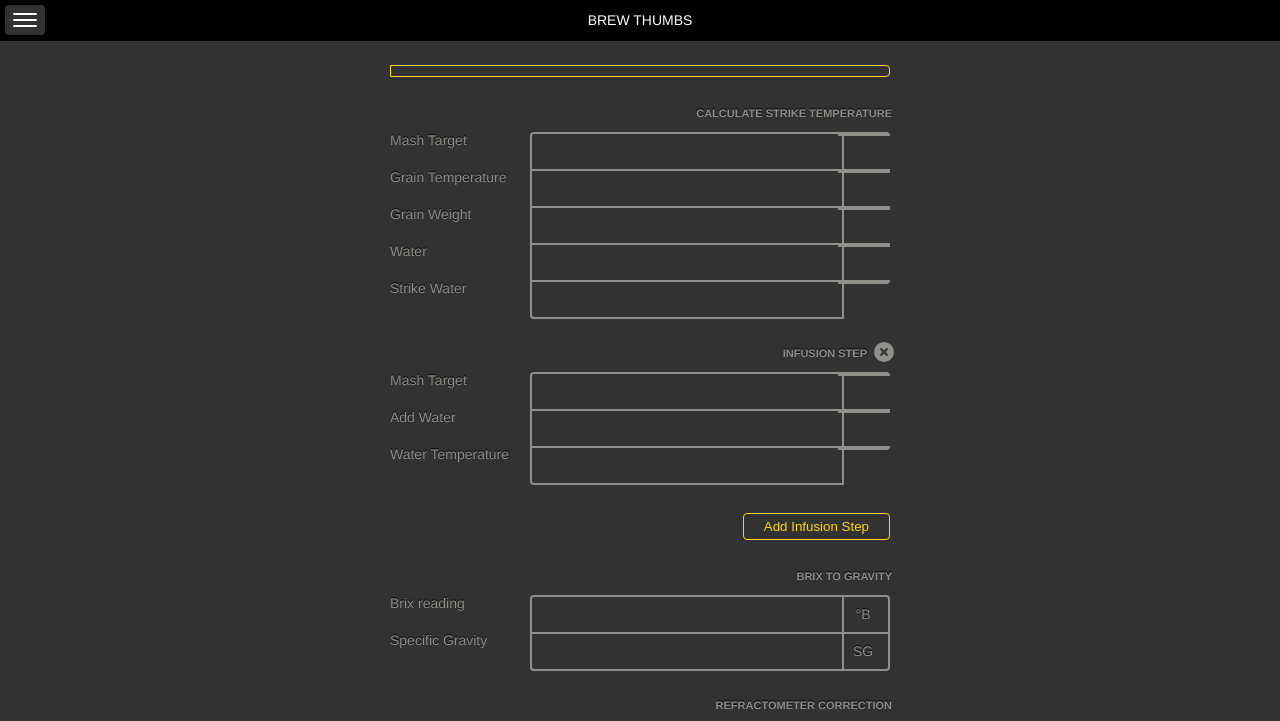
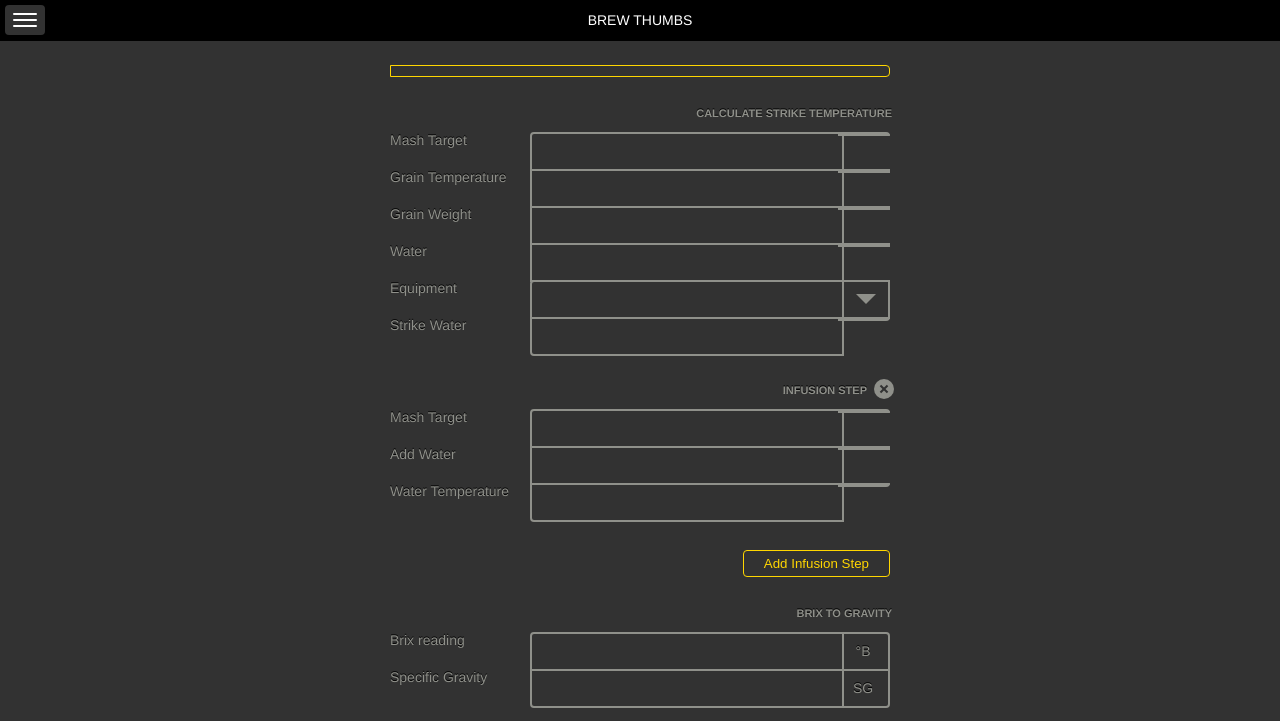
Before and after one commit to jeppeburchardt/brewthumb, a website: page src/index.html in a window 1280 px wide. Shown: the top 721 px of the page. Drawn offline with nearby package versions, Linux system fonts and the light colour scheme; files that its build step writes are made by us from their sources.

Commit message:
add equipment compensation

```diff
--- a/src/index.html
+++ b/src/index.html
@@ -76,6 +76,19 @@
 						</div>
 						</label>
 						<span class="unit" data-bind="html: $root.settings.fluidUnit"></span>
+					</div>
+					<div class="item">
+						<label>Equipment
+						<div class="input-wrap">
+							<div class="select-wrap">
+								<select data-bind="options: $root.mashingView.equipment,
+                       optionsText: 'name',
+                       value: $root.mashingView.selectedEquipment">
+								</select>
+							</div>
+						</div>
+						</label>
+						<span class="unit select">&nbsp;</span>
 					</div>
 					<div class="item">
 						<label>Strike Water
--- a/src/styles/inputs.less
+++ b/src/styles/inputs.less
@@ -1,33 +1,57 @@
 .item {
 	position: relative;
-}
-.item label {
+
+	label {
 		display: block;
 		width: 130px;
 		height: 37px;
 	}
-.item .input-wrap {
+
+	.input-wrap {
+
 		position: absolute;
 		left: 140px;
 		right: 50px;
 		top: 0;
 		text-align: center;
-}
-.item .input-wrap input {
+
+		input,
+		.select-wrap {
+
+			margin: 0;
+			padding: 0;
 			width: 100%;
+			height: 35px;
 			border: none;
-	padding: 0;
-	margin: 0;
+			border: 2px solid;
+			border-color: @default-color !important;
+			border-radius: 4px 0 0 0;
 			background: transparent;
 			color: white;
 			text-align: center;
 			font-size: 26px;
-	border: 2px solid;
-	border-color: @default-color !important;
-	border-radius: 4px 0 0 0;
 			line-height: 35px;
-	height: 35px;
+
+			select {
+				display: block;
+				padding: 0 10px;
+				width: 100%;
+				height: inherit;
+				border: none;
+				background: transparent;
+				color: inherit;
+				text-align: center;
+				text-transform: uppercase;
+				font-size: 20px;
+				line-height: inherit;
+				-webkit-appearance: none;
+
 			}
+		}
+	}
+}
+
+
 .item + .item .input-wrap input {
 	border-radius: 0;
 }
@@ -37,9 +61,12 @@
 .item .input-wrap input[readonly="readonly"] {
 	color: @default-color;
 }
-.item .input-wrap input:focus {
+.item input:focus,
+.item select:focus {
 	outline: none;
 }
+
+
 .item .unit {
 	position: absolute;
 	right: 0;
@@ -51,6 +78,20 @@
 	border-radius: 0 4px 0 0;
 	border-left: 0;
 	line-height: 35px;
+
+	&.select:before {
+		display: block;
+		content: "";
+		border: 10px solid rgba(0, 0, 0, 0);
+		border-top-color: @default-color;
+		width: 0;
+		height: 0;
+
+		position: absolute;
+		top: 12px;
+		right: 12px;
+
+	}
 }
 .item + .item .unit {
 	border-radius: 0;
```
Also changed, not shown: src/scripts/viewmodels/mashing.js (+22 -1 lines). Lines whose indentation alone changed are shown as unchanged.
